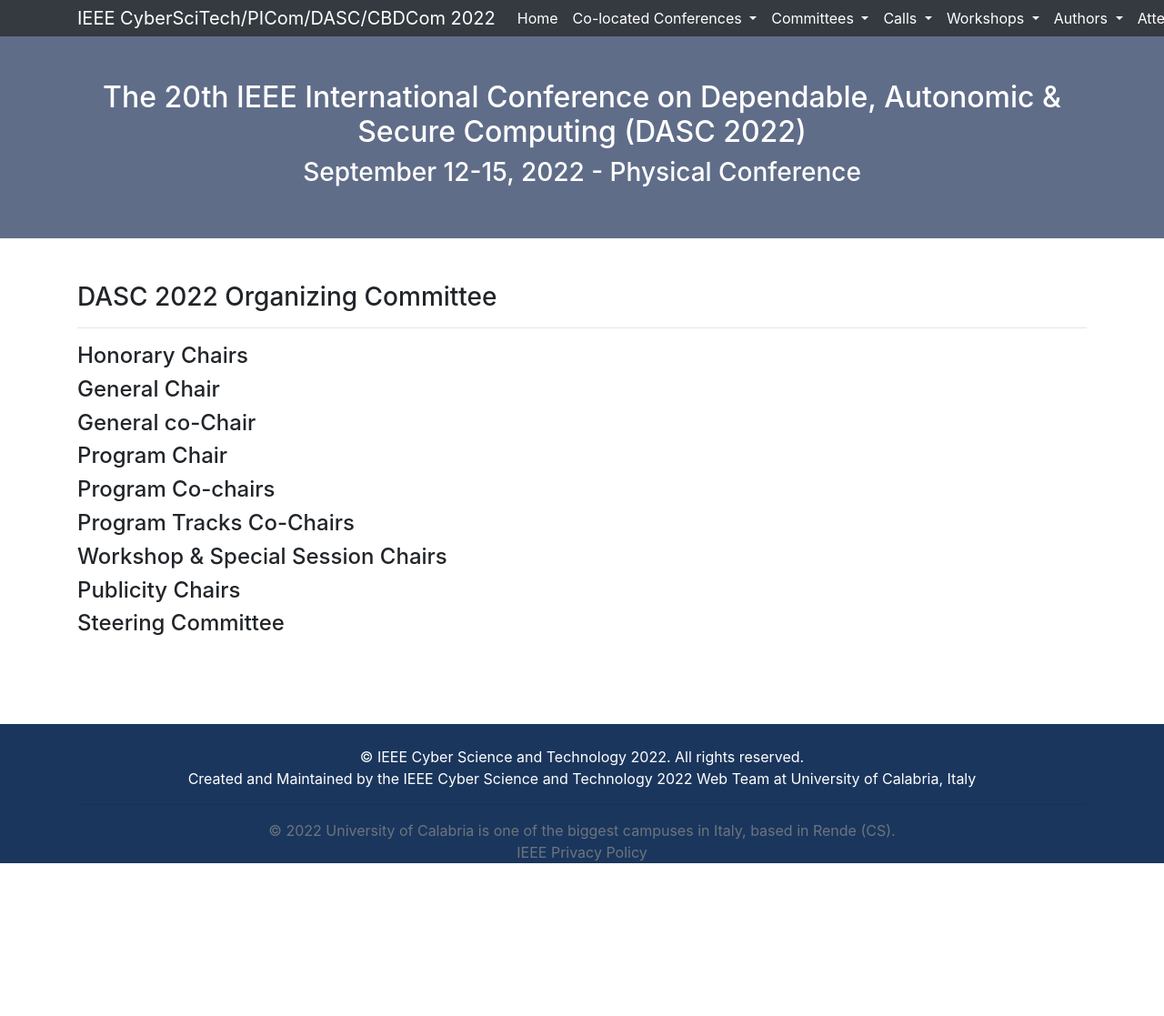
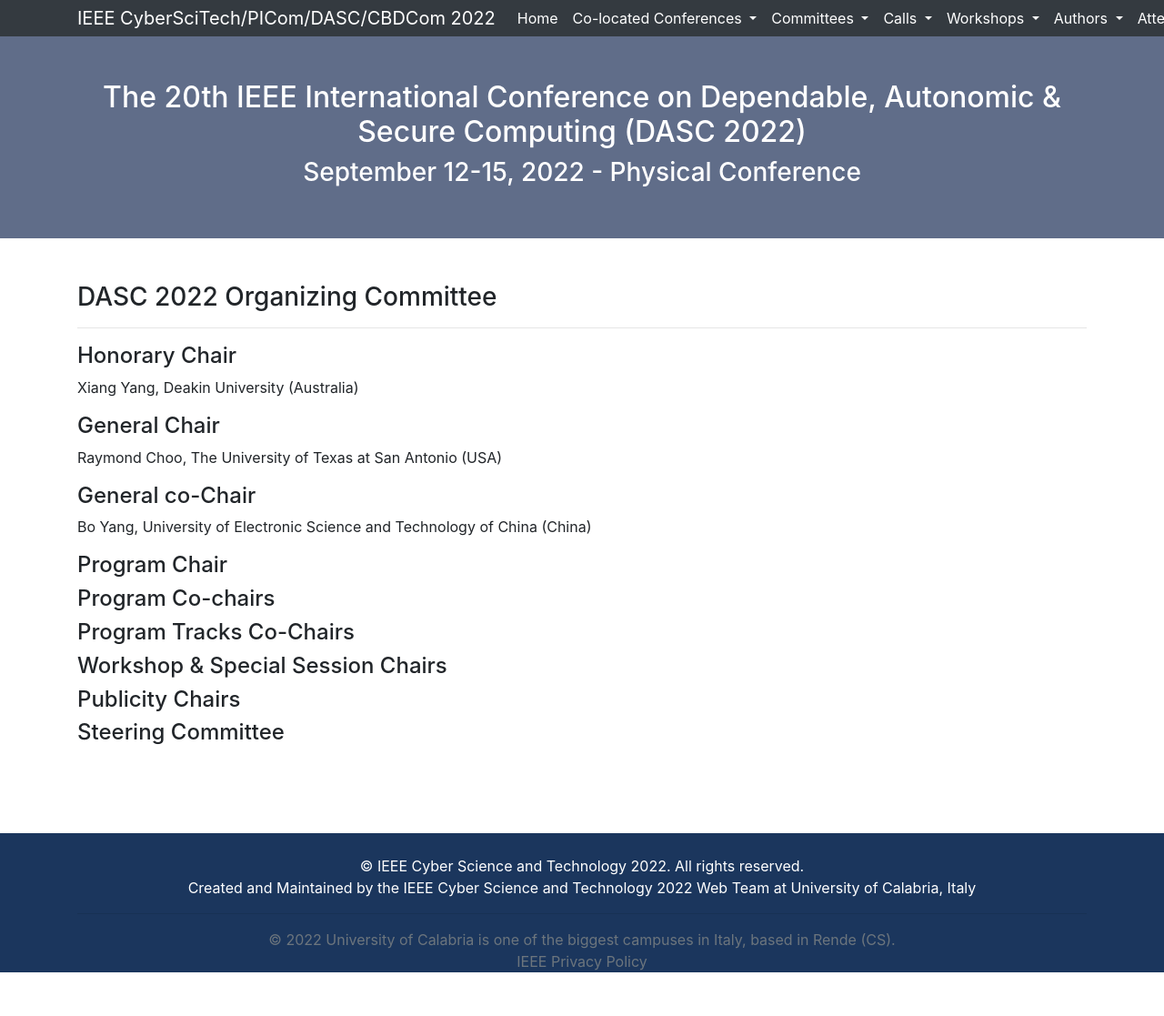
Before and after one commit to cyber-science/2022, a Jekyll site: the page built from _pages/dasc/organization.md, in a window 1280 px wide. Shown: the whole page at 91% size. Built offline with Jekyll 4.4.1, drawn with Linux system fonts in a browser that asks for light colours; before the commit the page ends 997 px from its top, so only the background shows below that.

Commit message:
minor edit

```diff
--- a/_pages/dasc/organization.md
+++ b/_pages/dasc/organization.md
@@ -7,14 +7,14 @@
 <h3>DASC 2022 Organizing Committee</h3>
 <hr/>
 
-<h4>Honorary Chairs</h4>
-
+<h4>Honorary Chair</h4>
+Xiang Yang, Deakin University (Australia)<br/>
 
 <h4>General Chair</h4>
-
+Raymond Choo, The University of Texas at San Antonio (USA)
 
 <h4>General co-Chair</h4>
-
+Bo Yang, University of Electronic Science and Technology of China (China)
 
 <h4>Program Chair</h4>
 
```
